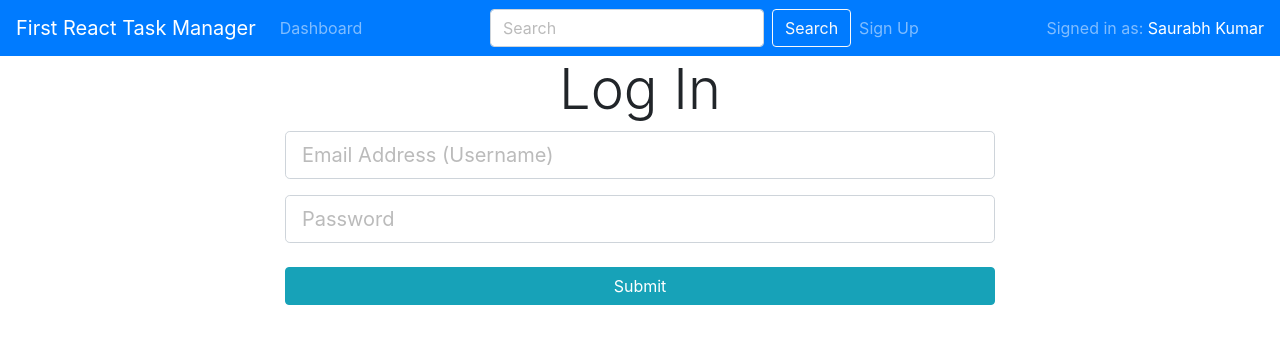
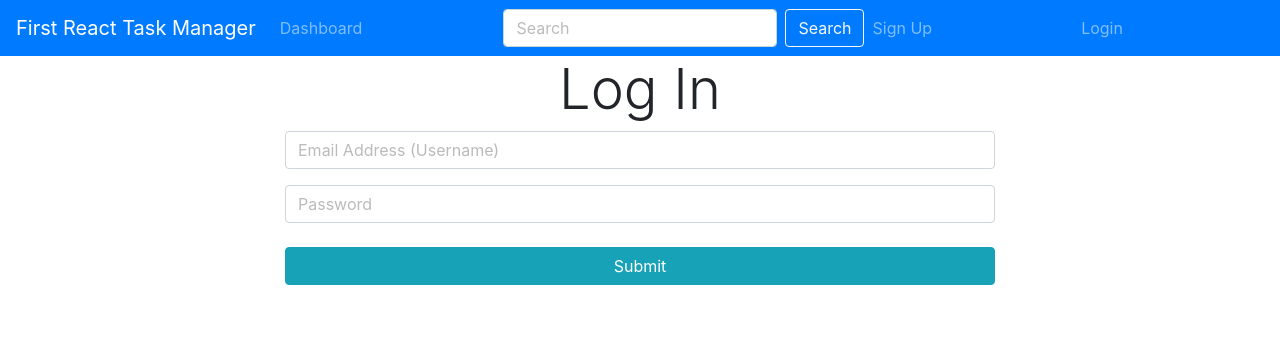
Before and after one commit to saurabhpro/first-react-task-manager-app, a React (Create React App) app: page /login in a window 1280 px wide. Shown: the top 344 px of the page. Built offline with nearby package versions, Linux system fonts and the light colour scheme.

Commit message:
logout based on jwt expiry

```diff
--- a/src/App.js
+++ b/src/App.js
@@ -29,6 +29,15 @@ import Landing from "./components/layout/Landing";
 import Login from "./components/user-management/Login";
 import Register from "./components/user-management/Register";
 
+import store from "./store/store";
+import jwt_decode from "jwt-decode";
+import SetJWTToken from "./security-untils/SetJWTToken";
+import { SET_CURRENT_USER } from "./actions/types";
+import { logout } from "./actions/securityActions";
+
+import moment from "moment";
+
+//font awesome icons available globally for this project
 library.add(
   faCheckSquare,
   faCoffee,
@@ -39,6 +48,36 @@ library.add(
   faTasks
 );
 
+/**
+ * Usually when you reload a browser the redux state is cleaned
+ * we still have the token in local stoarge - so lets use it
+ */
+const jwtToken = localStorage.jwtToken;
+
+if (jwtToken) {
+  SetJWTToken(jwtToken);
+  const decoded_jwtToken = jwt_decode(jwtToken);
+  store.dispatch({
+    type: SET_CURRENT_USER,
+    payload: decoded_jwtToken,
+  });
+
+  const currentTime = moment().unix();
+  // exp is expiration time
+  if (decoded_jwtToken.exp < currentTime) {
+    console.log("JWT Token expired - logging out...");
+
+    //handle logout
+    store.dispatch(logout());
+
+    //redirect to
+    window.location.href = "/";
+  }
+}
+
+/**
+ * Main App class
+ */
 function App() {
   return (
     <Provider store={appStore}>
--- a/src/actions/securityActions.js
+++ b/src/actions/securityActions.js
@@ -4,9 +4,14 @@ import SetJWTToken from "../security-untils/SetJWTToken";
 
 import jwt_decode from "jwt-decode";
 
+const baseURL = "http://localhost:8080";
+
 export const createNewUser = (newUser, history) => async (dispatch) => {
   try {
-    const serverResponse = await axios.post("/api/users/register", newUser);
+    const serverResponse = await axios.post(
+      baseURL + "/api/users/register",
+      newUser
+    );
     console.log(serverResponse);
 
     // redirect to login after successful creation of user
@@ -28,7 +33,10 @@ export const createNewUser = (newUser, history) => async (dispatch) => {
 export const authenticateUser = (loginUser, history) => async (dispatch) => {
   try {
     // post Login request
-    const serverResponse = await axios.post("/api/users/login", loginUser);
+    const serverResponse = await axios.post(
+      baseURL + "/api/users/login",
+      loginUser
+    );
     console.log(serverResponse);
 
     // extract the token from response data
@@ -55,3 +63,19 @@ export const authenticateUser = (loginUser, history) => async (dispatch) => {
     });
   }
 };
+
+export const logout = () => (dispatch) => {
+  console.log("logging out now");
+
+  //remove from local storage of browser
+  localStorage.removeItem("jwtToken");
+
+  //get rid of the token
+  SetJWTToken(false);
+
+  // dont send any payload user
+  dispatch({
+    type: SET_CURRENT_USER,
+    payload: {},
+  });
+};
--- a/src/components/layout/Header.js
+++ b/src/components/layout/Header.js
@@ -32,9 +32,14 @@ export default class header extends Component {
             <Nav className="mr-auto">
               <Nav.Link href="/register">Sign Up</Nav.Link>
             </Nav>
-            <Navbar.Text>
-              Signed in as: <a href="/login">Saurabh Kumar</a>
-            </Navbar.Text>
+            <Nav className="mr-auto">
+            <Nav.Link href="/login">Login</Nav.Link>
+          </Nav>
+            {
+            //   <Navbar.Text>
+            //   Signed in as: <a href="/login">Saurabh Kumar</a>
+            // </Navbar.Text>
+            }
           </Navbar.Collapse>
         </Navbar>
       </>
--- a/src/components/user-management/Login.js
+++ b/src/components/user-management/Login.js
@@ -7,6 +7,8 @@ import { connect } from "react-redux";
 
 import { authenticateUser } from "../../actions/securityActions";
 import PropTypes from "prop-types";
+
+import classnames from "classnames";
 
 class Login extends Component {
   constructor(props) {
@@ -20,6 +22,21 @@ class Login extends Component {
     this.onChange = this.onChange.bind(this);
     this.onSubmit = this.onSubmit.bind(this);
   }
+
+  // Life Cycle Hooks
+  // https://reactjs.org/blog/2018/06/07/you-probably-dont-need-derived-state.html
+  // https://reactjs.org/blog/2018/03/27/update-on-async-rendering.html (migration)
+
+  componentWillReceiveProps = (nextProps) => {
+    if (nextProps.security.validToken) {
+      this.props.history.push("/dashboard");
+    }
+
+    if (nextProps.errors) {
+      this.setState({ errors: nextProps.errors });
+    }
+    return null;
+  };
 
   //
   onChange = (event) => {
@@ -41,6 +58,8 @@ class Login extends Component {
   };
 
   render() {
+    const { errors } = this.state;
+
     return (
       <div className="login">
         <Container>
@@ -50,10 +69,12 @@ class Login extends Component {
               <FormGroup>
                 <Form.Control
                   type="email"
-                  className="form-control form-control-lg"
                   placeholder="Email Address (Username)"
                   name="username"
                   required
+                  className={classnames({
+                    "is-invalid": errors.username,
+                  })}
                   value={this.state.username}
                   onChange={this.onChange}
                 />
@@ -61,10 +82,12 @@ class Login extends Component {
               <FormGroup>
                 <Form.Control
                   type="password"
-                  className="form-control form-control-lg"
                   placeholder="Password"
                   name="password"
                   required
+                  className={classnames({
+                    "is-invalid": errors.password,
+                  })}
                   value={this.state.password}
                   onChange={this.onChange}
                 />
@@ -82,12 +105,14 @@ class Login extends Component {
 
 Login.propType = {
   authenticateUser: PropTypes.func.isRequired,
-  errors: PropTypes.object.isRequired
+
+  security: PropTypes.object.isRequired,
+  errors: PropTypes.object.isRequired,
 };
 
-const mapStateToProps = state => ({
+const mapStateToProps = (state) => ({
   security: state.security,
-  errors: state.errors
+  errors: state.errors,
 });
 
 export default connect(mapStateToProps, { authenticateUser })(Login);
```
